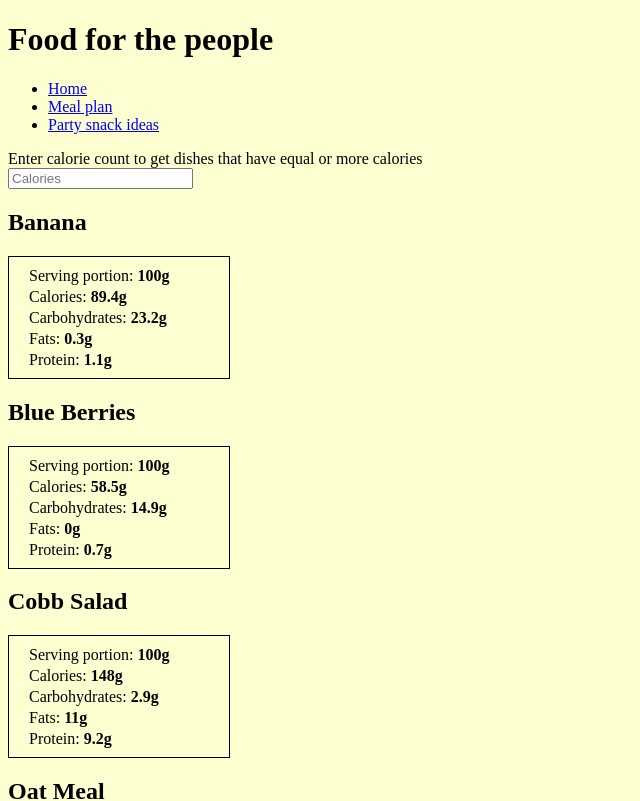
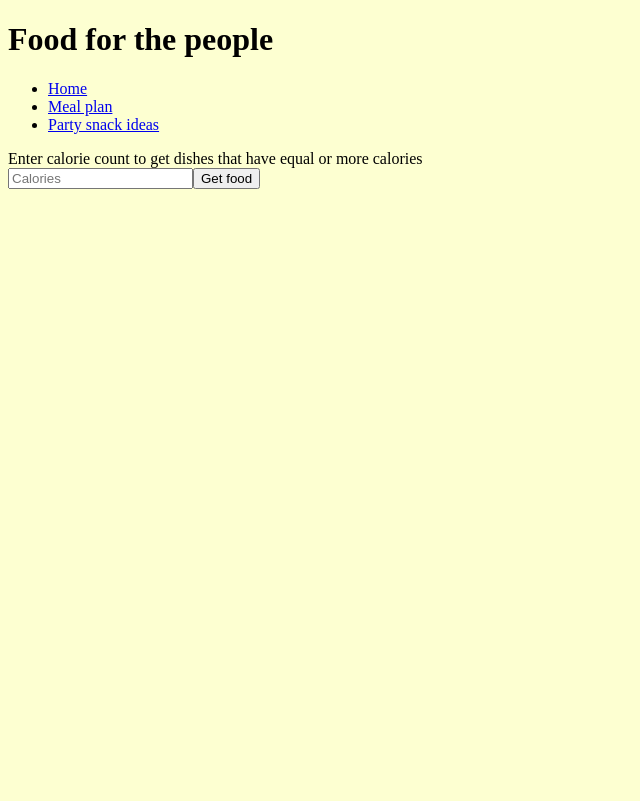
Before and after one commit to ArminasStrolys/react-tietoevry, a React (Create React App) app: page / in a window 1280 px wide. Shown: the top 801 px of the page, without its empty margins (0-640 px from the left). Built offline with nearby package versions, Linux system fonts and the light colour scheme.

Commit message:
Calorie input functionality

```diff
--- a/src/components/dishes/dishes.jsx
+++ b/src/components/dishes/dishes.jsx
@@ -1,15 +1,20 @@
-import React from "react";
+import React, { useState } from 'react';
 import Dish from "../dish/dish";
 import data from "../../data/data.json";
 import Search from "../search/Search";
 
 const Dishes = () => {
 
+const [getCalories, setGetCalories] = useState('')
+const getCals = (data) => {
+    setGetCalories(data)
+}
+
   return (
     <div>
-    <Search />
-
-      {data.map((item) => (
+    <Search getCals={getCals}/>
+    {getCalories > 0 ?
+      (data.map((item) => (
         <Dish
         serving={item.servingSize}
         title={item.title}
@@ -23,8 +28,9 @@ const Dishes = () => {
         supper={item.isSupper}
         snack={item.isSnack}
         />
-      ))}
-
+      )))
+      : console.log('no Calories set')
+      }
     </div>
   );
 };
--- a/src/components/search/Search.jsx
+++ b/src/components/search/Search.jsx
@@ -1,11 +1,12 @@
-import React, { useState } from 'react';
+import React, { useState } from "react";
 
-export default function Search() {
-    const [calories, setCalories] = useState('')
-    const handleSubmit = (e) => {
-        e.preventDefault()
-        console.log(calories)
-    }
+export default function Search(props) {
+  const [calories, setCalories] = useState("");
+  const handleSubmit = (e) => {
+    e.preventDefault();
+    props.getCals(calories);
+    console.log(calories);
+  };
   return (
     <div>
       <form onSubmit={handleSubmit}>
@@ -13,8 +14,13 @@ export default function Search() {
           Enter calorie count to get dishes that have equal or more calories
         </label>
         <br />
-        <input type="text" value={calories} placeholder="Calories" onChange={(e) => setCalories(e.target.value)} />
-        {calories}
+        <input
+          type="text"
+          value={calories}
+          placeholder="Calories"
+          onChange={(e) => setCalories(e.target.value)}
+        />
+        <button type="submit" onSubmit={handleSubmit}>Get food</button>
       </form>
     </div>
   );
```
